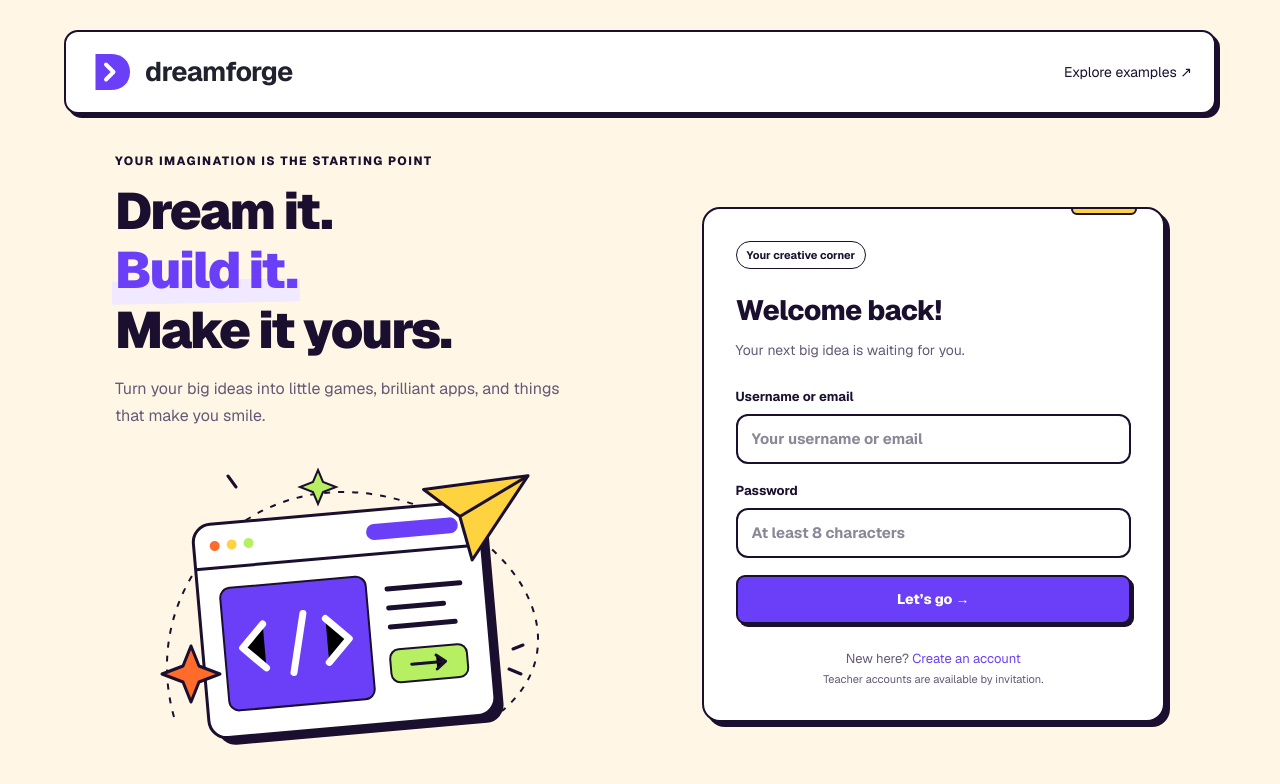
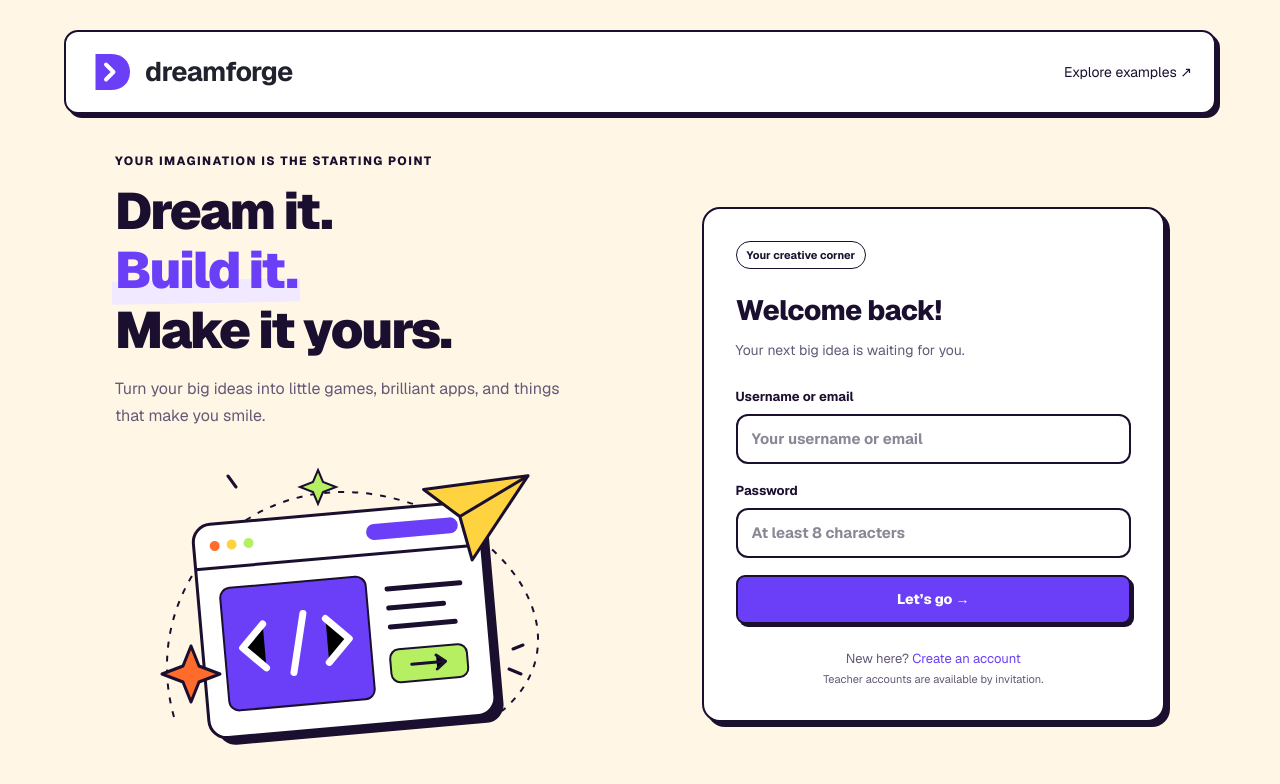
Before and after one commit to jyek/dreamforge, a Next.js app in the folder studio/adorable/: page /login in a window 1280 px wide. Shown: the top 784 px of the page. Built offline with nearby package versions, Linux system fonts and the light colour scheme.

Commit message:
Remove decorative tab from authentication panels

```diff
--- a/studio/adorable/app/platform.css
+++ b/studio/adorable/app/platform.css
@@ -695,17 +695,6 @@
   border-radius: 18px;
   padding: 32px;
 }
-.df-auth-card::before {
-  content: "";
-  position: absolute;
-  top: -2px;
-  right: 26px;
-  width: 66px;
-  height: 8px;
-  background: #f0e9ff;
-  border: 2px solid #1a0f2e;
-  border-radius: 0 0 6px 6px;
-}
 .df-auth-copy .df-title {
   line-height: 1.16;
 }
@@ -1436,9 +1425,6 @@
 /* The entry screens keep their warm canvas; the builder starts with an idea. */
 .df-auth-page {
   background: #fff6e6;
-}
-.df-auth-page .df-auth-card::before {
-  background: #ffd23f;
 }
 .df-builder-start {
   min-height: calc(100svh - 48px);
```
